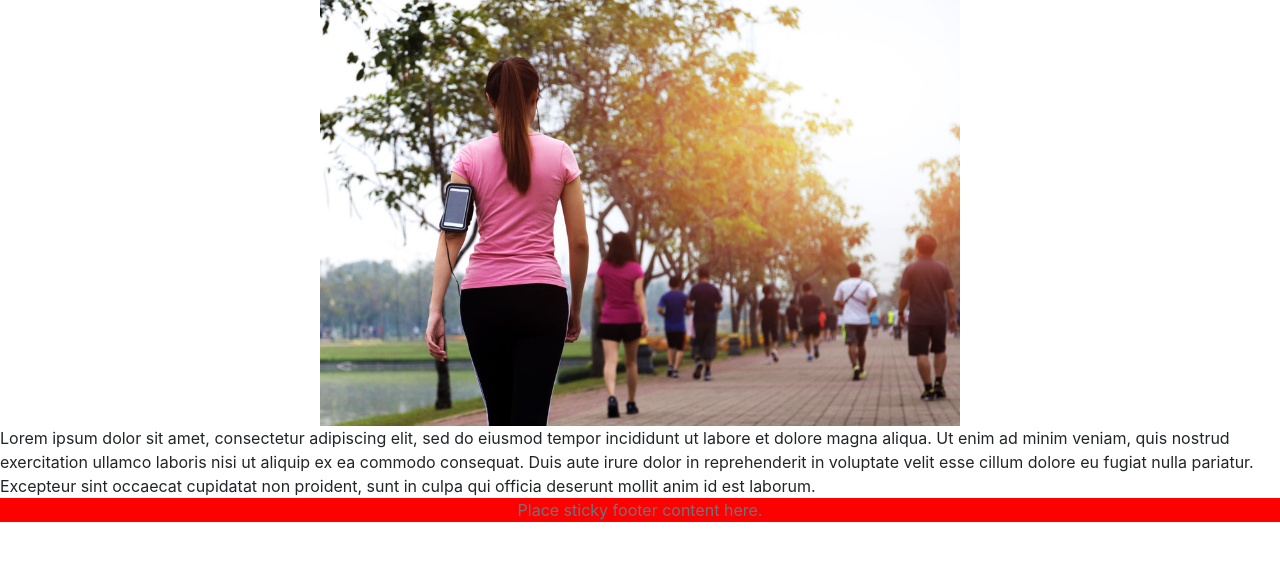
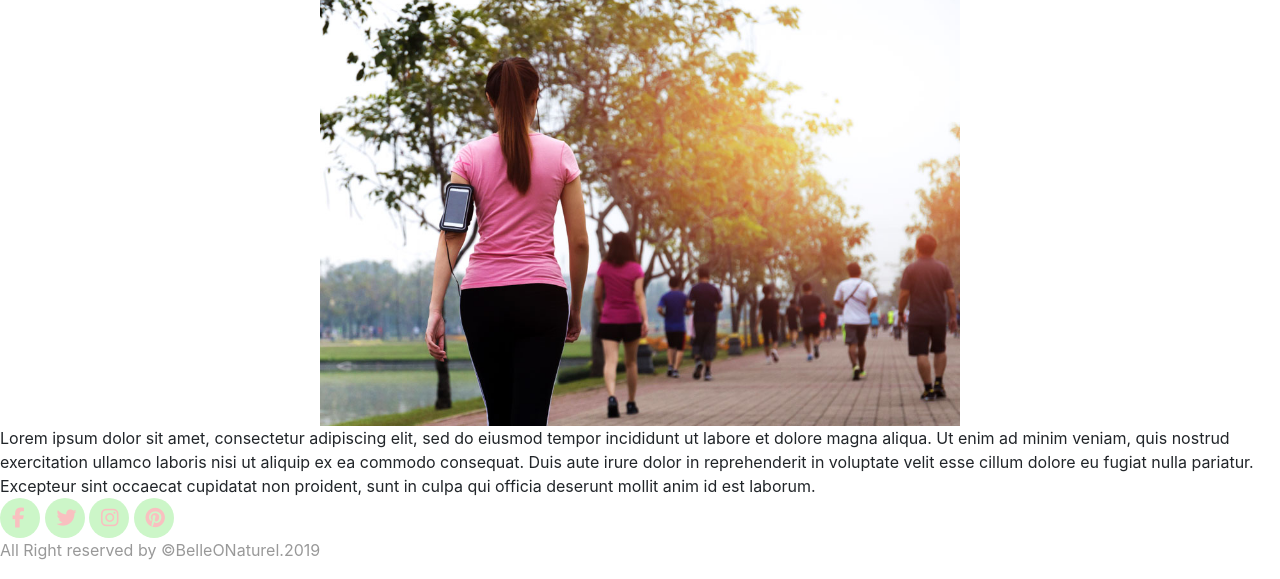
Before and after one commit to Valrika/miniblog, a PHP site: page /articles.php in a window 1280 px wide. Shown: the part 245-824 px from the top of the page. Before the commit the page ends 767 px from the top, so only its background shows below. Run offline with PHP 8.4, Linux system fonts and the light colour scheme; data comes from the database, SQL or seed files in the repository; some libraries are stand-ins or nearby versions.

Commit message:
new footer

```diff
--- a/css/style.css
+++ b/css/style.css
@@ -17,7 +17,16 @@
     color: #999;
 }
 
-/* le footer*/
+/*POST SLIDER*/
+
+.post-slider{
+    border: 1px solid red;
+}
+
+.post-slider .post-wrapper{
+    border: dashed red;
+}
+
 
 /* Footer de la page d'accueil*/
 p
@@ -106,42 +115,56 @@ h2{
     text-transform: uppercase;
 }
 
-.footer{
-    align-content: space-between;
-    background: #fdffdc;
-    color: #999;
-    position: absolute;
-
+.bottom.footer-bottom-tex.segment-three p{
+    color: #f9c0c0; !important;
 }
 
-.footer-bottom-text{
-    background: #ccf6c8;
-    color: #999;
-    text-align: center;
-    height: 50px;
-}
-
-/* juste pour la page footer.php*/
-.footer-bottom-tex{
-    background: #ccf6c8;
-    text-align: center;
-    height: 65px;
 
 
-}
-
 /* Page create article*/
-
-
-.btn{
-    color: #f9c0c0;
-    background-color: #ccf6c8;
-    text-align: center;
-}
 
 .titre{
     color: #f9c0c0;
     text-align: center;
+}
+/* Mise en forme des différentes cases couleur */
+.form-control{
+    border: #f9c0c0 solid 1px;
+
+}
+/*menu déroulant catégories*/
+.custom-select{
+    border: #f9c0c0 solid 1px;
+
+}
+
+/*Date et update*/
+.form-row{
+    margin-left: auto;
+    margin-right: auto;
+
+}
+
+/*Text area*/
+.form-group{
+    margin-left: auto;
+    margin-right: auto;
+}
+
+/*bouton submit*/
+.btn{
+    color: #f9c0c0;
+    background-color: #ccf6c8;
+    margin: auto;
+}
+
+.footer-bottom-text{
+    background-color: #ccf6c8;
+    text-align: center;
+    padding-top: 15px;
+    padding-bottom: 15px;
+    justify-content: center;
+
 }
 
 
@@ -151,6 +174,9 @@ h2{
         margin-bottom: 30px;
     }
 }
+
+
+/* MEDIA QUERIE */
 
 @media only screen and (min-width: 767px) and (max-width: 991px){
 
--- a/footer.html
+++ b/footer.html
@@ -1,15 +1,14 @@
-<style>
-.footer {
-   width: 100%;
-   background-color: red;
-   color: white;
-   text-align: center;
-}
-</style>
 
 
-<footer class="footer">
-      <div class="container">
-        <span class="text-muted">Place sticky footer content here.</span>
-      </div>
+
+<footer class="bottom">
+    <div class="footer-bottom-tex">
+        <div class="segment-three">
+            <a href="#"><i class="fa fa-facebook"></i></a>
+            <a href="#"><i class="fa fa-twitter"></i></a>
+            <a href="#"><i class="fa fa-instagram"></i></a>
+            <a href="#"><i class="fa fa-pinterest"></i></a>
+            <p>All Right reserved by &copy;BelleONaturel.2019</p>
+        </div>
+    </div>
 </footer>
```
Also changed, not shown: blog.php (deleted, +0 -14 lines).
